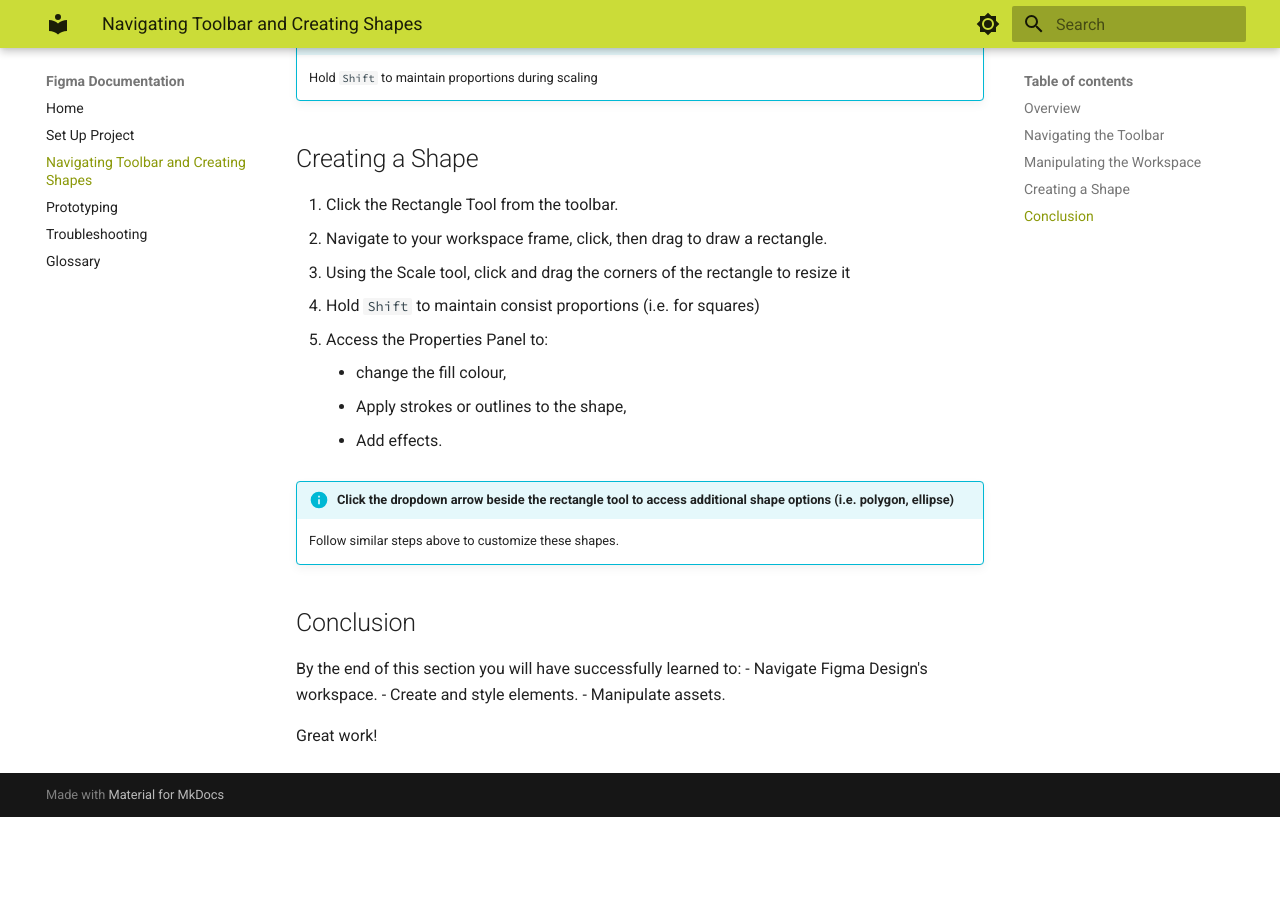
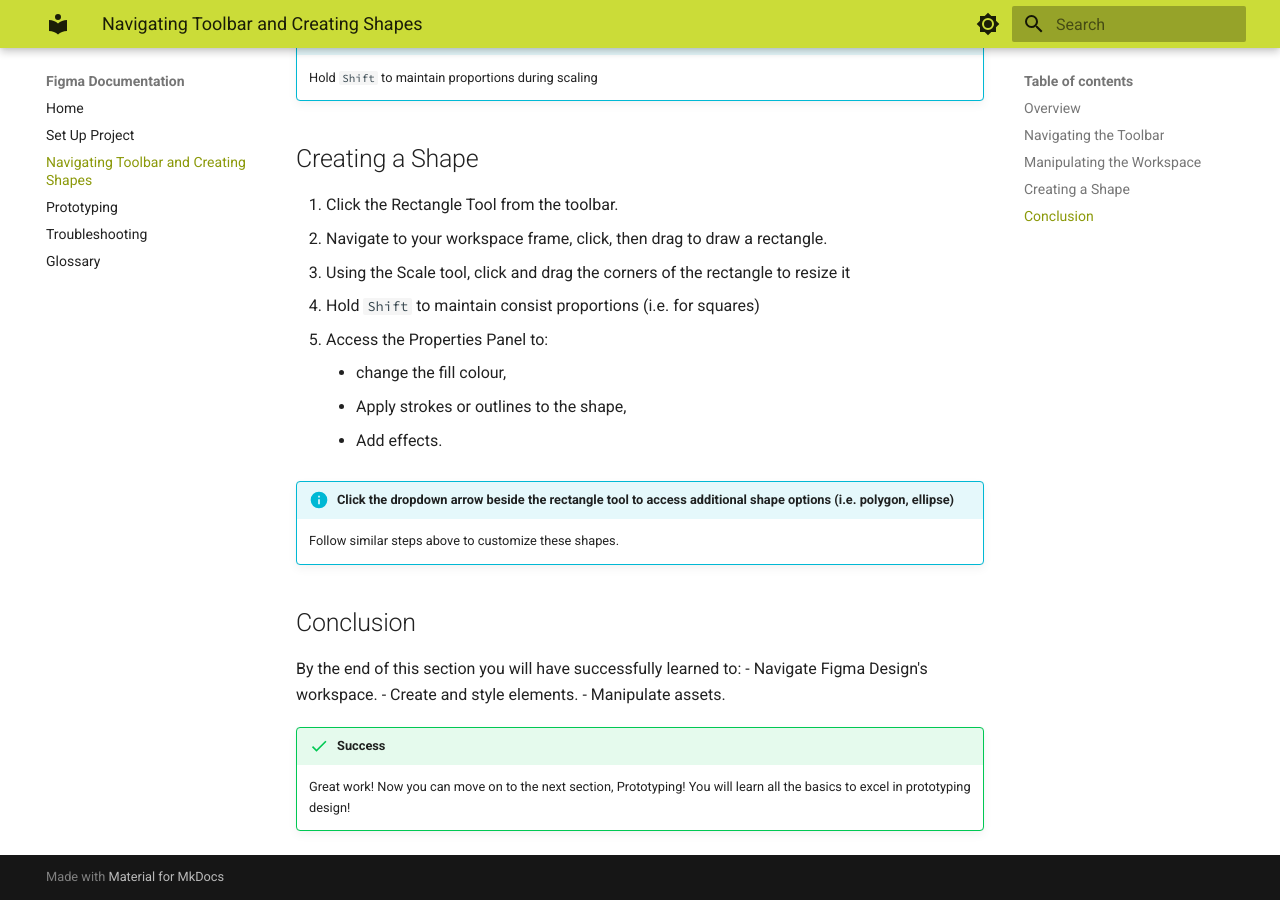
Before and after one commit to ThincutBacon/COMP-2216-Documentation, an MkDocs documentation site: the page built from docs/section2.md, in a window 1280 px wide and 900 px high, scrolled down 4297 px. Built offline with MkDocs 1.6.1 and Material for MkDocs 9.7.7, drawn with Linux system fonts in a browser that asks for light colours; before the commit the page ends 5114 px from its top, so only the background shows below that.

Commit message:
Add success box

```diff
--- a/docs/section2.md
+++ b/docs/section2.md
@@ -67,4 +67,5 @@
 - Create and style elements.
 - Manipulate assets.
 
-Great work!
+!!! success "Success"
+    Great work! Now you can move on to the next section, Prototyping! You will learn all the basics to excel in prototyping design!
```
